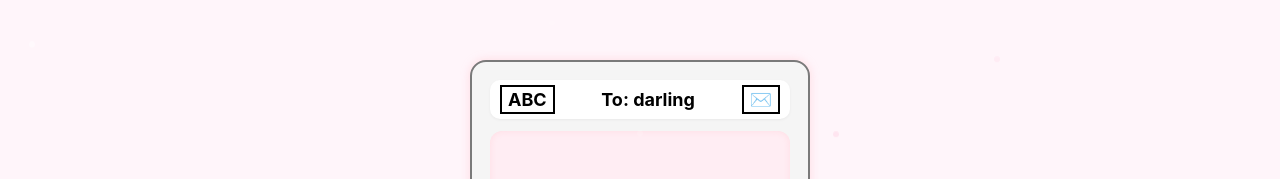
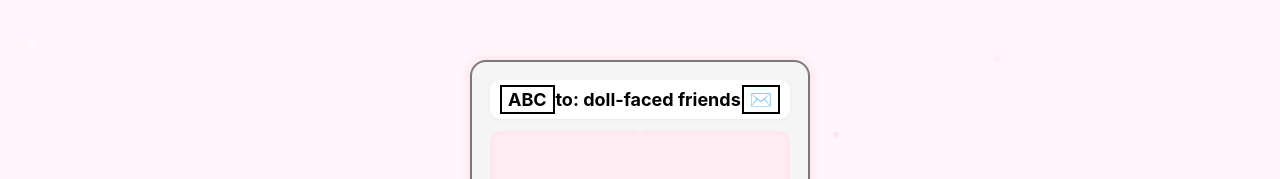
Before and after one commit to lyienne/cloudaisy.html, a plain HTML site: page index.html in a window 1280 px wide. Shown: the part 130-309 px from the top of the page. Drawn offline with Linux system fonts and the light colour scheme; a web font is replaced by a local one.

Commit message:
Update index.html

```diff
--- a/index.html
+++ b/index.html
@@ -123,7 +123,7 @@
   <div id="page1" class="card page active">
     <div class="header">
       <span>ABC</span>
-      <span>To: darling</span>
+      <span>to: doll-faced friends</span>
       <span>✉️</span>
     </div>
     <div class="message-box">
```
